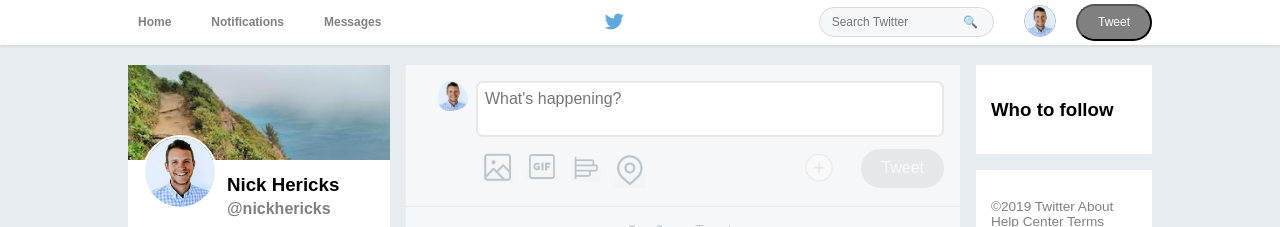
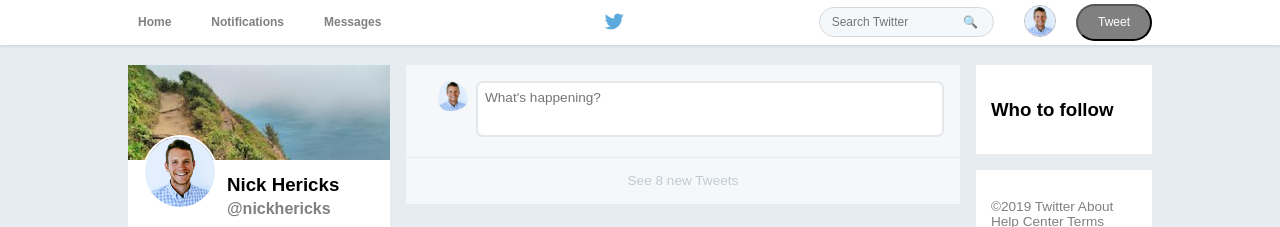
Before and after one commit to nickhericks/tweet, a plain HTML site: page index.html in a window 1280 px wide. Shown: the top 227 px of the page. Drawn offline with Linux system fonts and the light colour scheme.

Commit message:
Happening toolbar hidden by default

```diff
--- a/css/style.css
+++ b/css/style.css
@@ -206,18 +206,17 @@ Feed
   padding: 0 .5rem .5rem 1rem;
 }
 
-.whats-happening div {
-  /* flex-grow: 4; */
-}
-
 .whats-happening #happening {
   border-radius: 7px;
   border: solid 2px #e4e8eb;
-  color: #e4e8eb;
+  color: #b3bec6;
+  font-size: .85rem;
+  font-weight: 100;
   padding: 7px;
   resize: none;
   width: 450px;
   height: 38px;
+  outline: none;
 }
 
 .happening-buttons {
@@ -236,9 +235,11 @@ Feed
 /**********************************
 Happening Toolbar
 **********************************/
-.happening-toolbar {
+#happening-toolbar {
   display: flex;
   justify-content: space-between;
+  display: none;
+  flex-flow: row nowrap;
 }
 
 .toolbar-left {
--- a/index.html
+++ b/index.html
@@ -66,8 +66,7 @@
             <img id="profile-pic" src="img/nick.jpg" alt="profile pic">
             <div>
               <textarea name="happening" id="happening" placeholder="What's happening?"></textarea>
-              <!-- <img id="image-icon" src="img/image.png" alt="image icon"> -->
-              <div class="happening-toolbar">
+              <div id="happening-toolbar">
                 <div class="toolbar-left">
                   <div class="icon-box">
                     <a hef="#"><img class="toolbox-icon" src="img/img.png" alt="img icon"></a>
@@ -83,7 +82,7 @@
                   </div>
                 </div>
                 <div class="toolbar-right">
-                  <div class="icon-box">
+                  <div class="">
                     <a hef="#"><img id="bird-logo" src="img/plus.png" alt="Twitter logo"></a>
                   </div>
                   <div class="happening-buttons">
--- a/js/app.js
+++ b/js/app.js
@@ -1,14 +1,17 @@
 
 const body = document.querySelector('body');
 const happening = document.querySelector('#happening');
+const happeningToolbar = document.querySelector('#happening-toolbar');
 
 
 
 body.addEventListener('click', (event) => {
   if(event.target !== happening) {
     happening.style.height = '38px';
+    happeningToolbar.style.display = "none";
   }
   else {
     happening.style.height = '80px';
+    happeningToolbar.style.display = "block";
   }
 });
```
